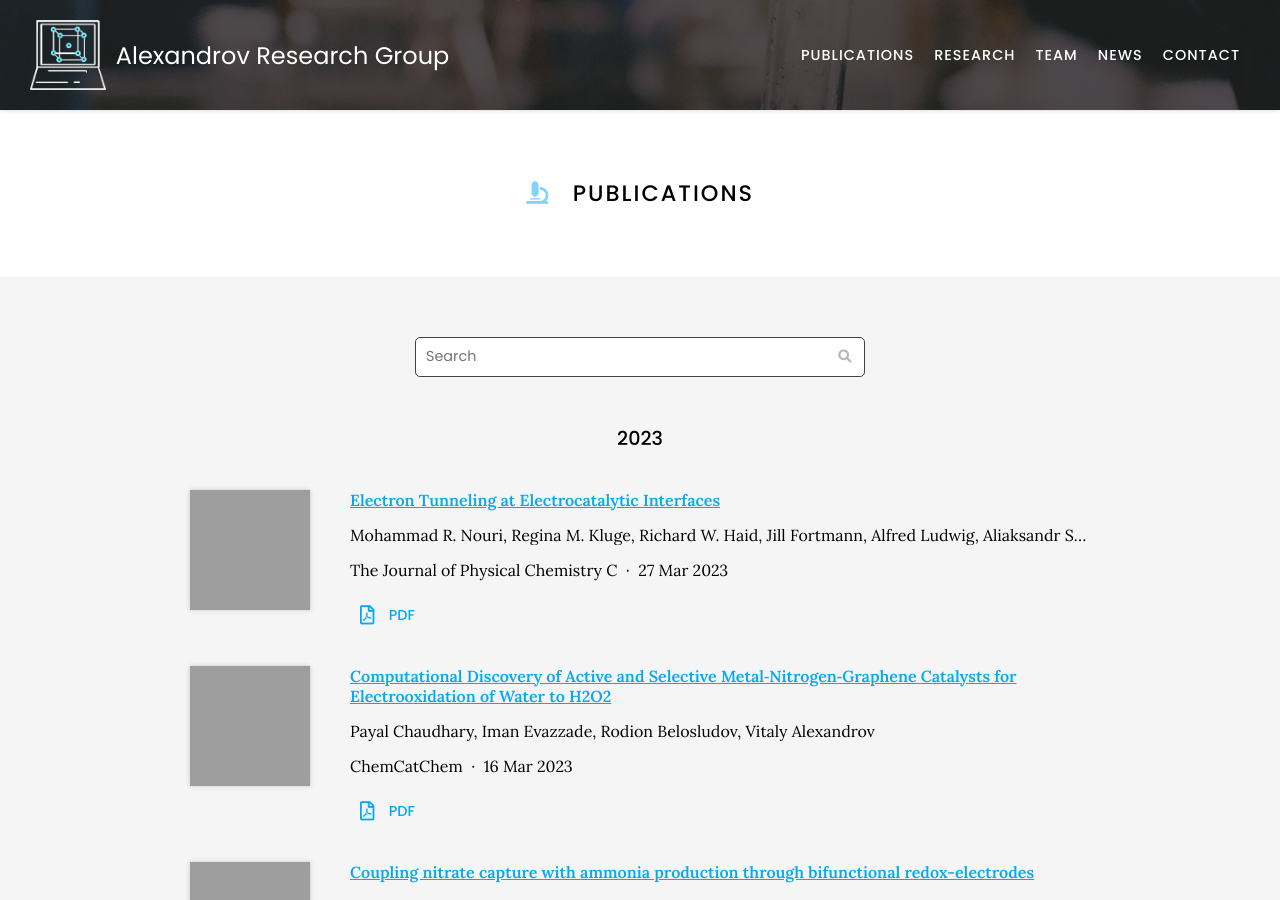
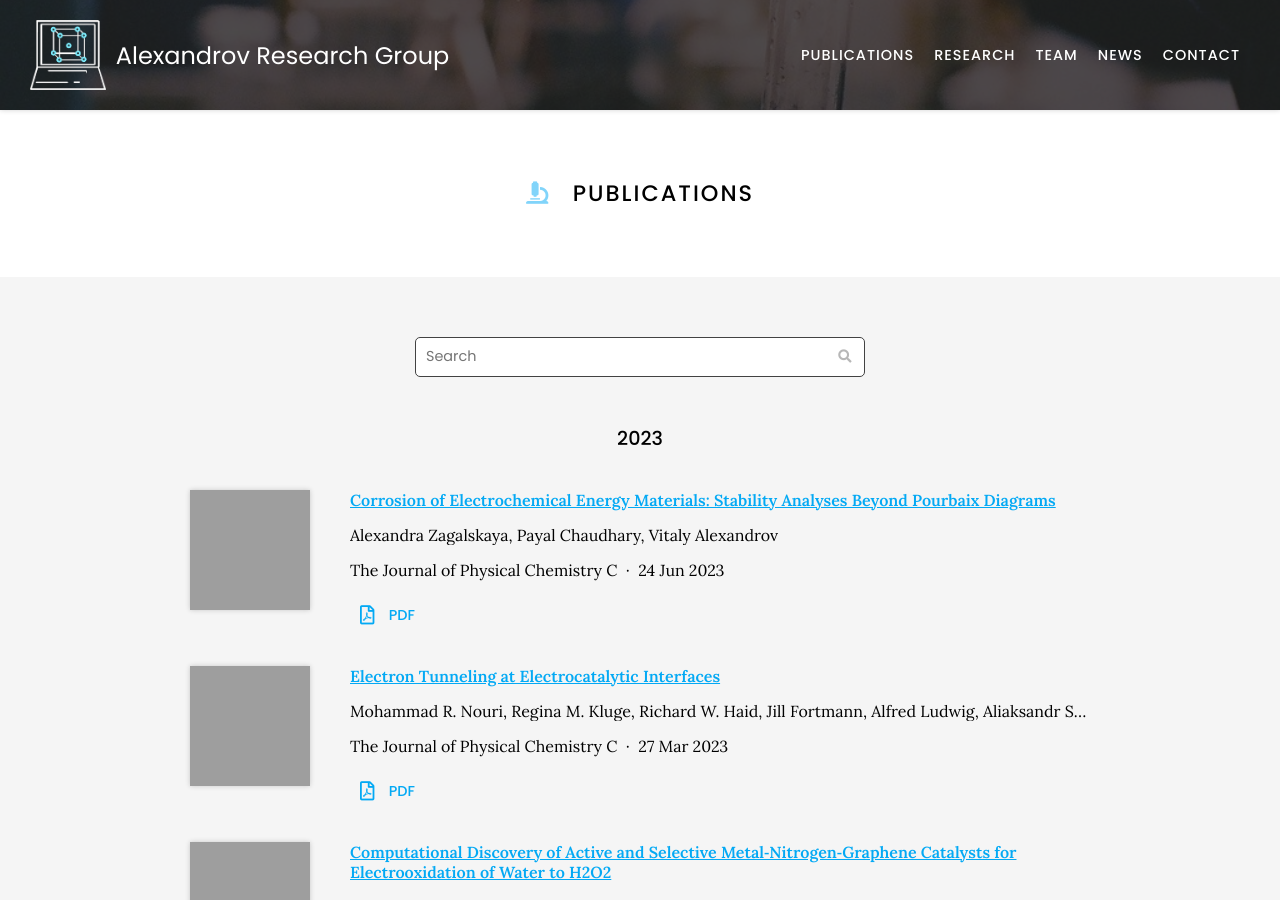
Before and after one commit to valexandrov/webpage, a Jekyll site: the page built from publications/index.md, in a window 1280 px wide and 900 px high. Built offline with Jekyll 4.4.1, drawn with Linux system fonts in a browser that asks for light colours; nearby versions of some CDN libraries; grey boxes are pictures that could not be loaded.

Commit message:
generate citations

```diff
--- a/_data/citations.yaml
+++ b/_data/citations.yaml
@@ -1,5 +1,18 @@
 # GENERATED AUTOMATICALLY, DO NOT EDIT
 
+- id: doi:10.1021/acs.jpcc.3c01727
+  title: "Corrosion of Electrochemical Energy Materials: Stability Analyses Beyond Pourbaix Diagrams"
+  authors:
+  - Alexandra Zagalskaya
+  - Payal Chaudhary
+  - Vitaly Alexandrov
+  publisher: The Journal of Physical Chemistry C
+  date: '2023-06-24'
+  link: https://doi.org/10.1021/acs.jpcc.3c01727
+  image: https://pubs.acs.org/cms/10.1021/acs.jpcc.3c01727/asset/images/large/jp3c01727_0010.jpeg
+  extra-links:
+  - type: pdf
+    link: https://valexandrov.github.io/webpage/papers/acs.jpcc.3c01727.pdf
 - id: doi:10.1021/acs.jpcc.3c00207
   title: Electron Tunneling at Electrocatalytic Interfaces
   authors:
```
